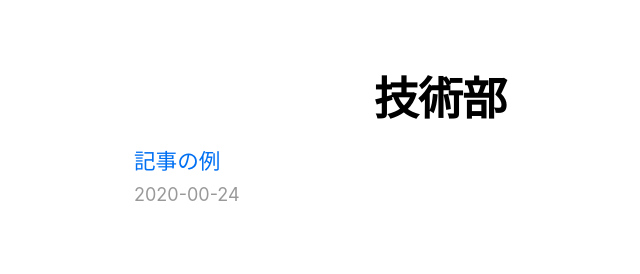
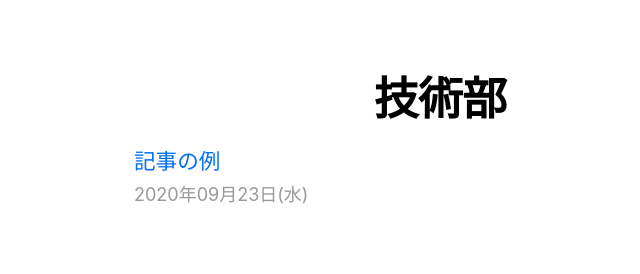
Before and after one commit to gijutsubu/podcast, a Next.js app: page / in a window 1280 px wide. Shown: the top 274 px of the page, without its empty margins (200-840 px from the left). Built offline with nearby package versions, Linux system fonts and the light colour scheme.

Commit message:
:+1: fix date format

```diff
--- a/components/date.tsx
+++ b/components/date.tsx
@@ -1,6 +1,12 @@
-import { parseISO, format } from 'date-fns'
+import { format } from 'date-fns'
+import { zonedTimeToUtc } from 'date-fns-tz'
+
+
+type week = "日" | "月" | "火" | "水" | "木" | "金" | "土"
+
+const weeks: Array<week> = ["日", "月", "火", "水", "木", "金", "土"]
 
 export const Date = ({ raw }: { raw: string }) => {
-  const date = parseISO(raw)
-  return <time dateTime={raw}>{format(date, 'yyyy-mm-dd')}</time>
+  const date = zonedTimeToUtc(raw, 'Asia/Tokyo')
+  return <time dateTime={raw}>{format(date, 'yyyy年MM月dd日(') + weeks[date.getDay()] + ')'}</time>
 }
--- a/next.config.js
+++ b/next.config.js
@@ -13,5 +13,4 @@ module.exports = {
 
     return config;
   },
-  distDir: "build",
 };
--- a/package.json
+++ b/package.json
@@ -13,6 +13,7 @@
     "@types/react-dom": "^16.9.8",
     "classnames": "^2.2.6",
     "date-fns": "^2.16.1",
+    "date-fns-tz": "^1.0.10",
     "gray-matter": "^4.0.2",
     "highlight.js": "^10.2.0",
     "next": "9.5.3",
```
Also changed, not shown: 1 other file (tests, documents, lock files or other folders).
